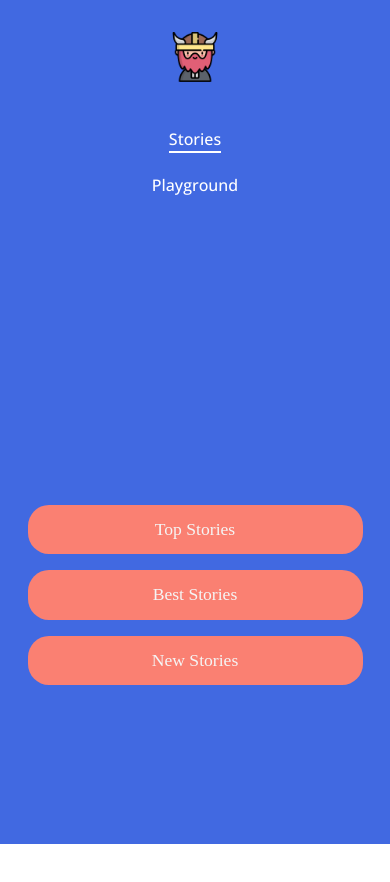
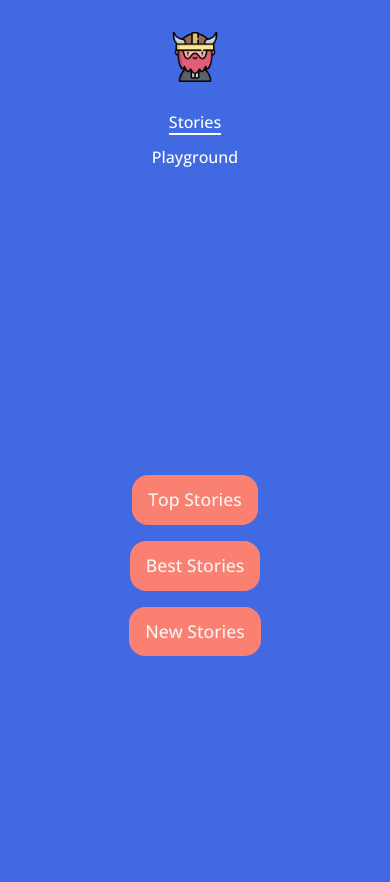
Before and after one commit to Teinovic/playful-news-application, a React (Create React App) app: page /stories in a window 390 px wide. Shown: the top 882 px of the page. Before the commit the page ends 844 px from the top, so only its background shows below. Built offline with nearby package versions, Linux system fonts and the light colour scheme.

Commit message:
responsiveness fixes

```diff
--- a/src/App.scss
+++ b/src/App.scss
@@ -1,3 +1,7 @@
+html {
+  min-height: 100%;
+}
+
 :root {
   --clr-primary-300: whitesmoke;
   --clr-primary-400: salmon;
@@ -7,6 +11,7 @@
 
   --ff-primary: "Open sans", sans-serif;
   --ff-accent: serif;
+  min-height: 100%;
 }
 
 *,
@@ -17,9 +22,9 @@
 
 body {
   font-family: var(--ff-primary);
-  font-weight: 400;
-  font-size: 1.3125rem;
-  line-height: 1.6;
+
+  min-height: 100vh;
+  background-color: var(--clr-primary-300);
 }
 
 body,
@@ -33,17 +38,21 @@ p {
 h1,
 h2,
 h3 {
-  font-family: var(--ff-accent);
+  font-family: var(--ff-primary);
   font-weight: bold;
   line-height: 1;
+  color: var(--clr-primary-300);
 }
 
 header {
   color: var(--clr-neutral-100);
   background-color: var(--clr-primary-900);
+  width: min(90%, 70.5rem);
 }
 
 main {
   color: var(--clr-neutral-100);
   background-color: var(--clr-primary-300);
+  padding: 3rem 0;
+  margin-top: 0;
 }
--- a/src/components/Header/index.tsx
+++ b/src/components/Header/index.tsx
@@ -1,6 +1,6 @@
 import React from "react"
 import styles from "./style.module.scss"
-import { Link } from "react-router-dom"
+import { Link, useNavigate } from "react-router-dom"
 import { NavBar } from "../NavBarBelowHeader"
 
 interface Props {
@@ -16,44 +16,46 @@ export const HeaderComponent: React.FC<Props> = ({
   playgroundColor,
   storyUnderlined,
 }) => {
+  const navigate = useNavigate()
+
   return (
     <header
       className={styles.header}
       style={{ backgroundColor: playgroundColor && "salmon" }}
     >
       <div className={styles.containerNav}>
-        <div className={styles.logoContainer}>
-          <Link to="/">
-            <img
-              src={process.env.PUBLIC_URL + "/images/logo.png"}
-              alt="viking logo"
-              className={styles.siteLogo}
-            />
-          </Link>
+        <div className={styles.logoContainer} onClick={() => navigate("/")}>
+          <img
+            src={process.env.PUBLIC_URL + "/images/logo.png"}
+            alt="viking logo"
+            className={styles.siteLogo}
+          />
         </div>
         <nav>
           <ul className={styles.navList}>
             <li className={styles.navListLi}>
-              <Link
-                to="/stories"
+              <span
+                onClick={() => navigate("/stories")}
+                className={styles.listAttribute}
                 style={{
-                  textDecoration: "none",
                   borderBottom: storiesUnderlined && "white solid 2.5px",
+                  cursor: "pointer",
                 }}
               >
-                <span className={styles.listAttribute}>Stories</span>
-              </Link>
+                Stories
+              </span>
             </li>
             <li className={styles.navListLi}>
-              <Link
-                to="/playground"
+              <span
+                onClick={() => navigate("/playground")}
                 style={{
-                  textDecoration: "none",
                   borderBottom: !storiesUnderlined && "white solid 2.5px",
+                  cursor: "pointer",
                 }}
+                className={styles.listAttribute}
               >
-                <span className={styles.listAttribute}>Playground</span>
-              </Link>
+                Playground
+              </span>
             </li>
           </ul>
         </nav>
--- a/src/components/Header/style.module.scss
+++ b/src/components/Header/style.module.scss
@@ -1,13 +1,13 @@
 .header {
   width: 100%;
   background-color: royalblue;
-  height: 41vh;
+  height: auto;
   position: sticky;
   top: 0;
+  margin-bottom: 0;
 }
 
 .containerNav {
-  width: 80%;
   display: flex;
   flex-direction: column;
   margin-left: auto;
@@ -53,9 +53,9 @@
   }
 }
 
-@media (min-width: 675px) {
+@media (min-width: 600px) {
   .header {
-    height: 12vh;
+    height: auto;
   }
 
   .containerNav {
--- a/src/components/Stories/style.module.scss
+++ b/src/components/Stories/style.module.scss
@@ -1,32 +1,32 @@
 .main {
   width: 100%;
   background-color: royalblue;
+  display: flex;
+  justify-content: center;
+  align-items: center;
+  min-height: 87.5vh;
 }
 
 .storiesContainer {
-  width: 90%;
-  margin: auto;
-  height: 59vh;
+  width: min(90%, 70.5rem);
+  margin-inline: auto;
+  height: auto;
   display: flex;
   flex-direction: column;
   background-color: royalblue;
   justify-content: center;
+  align-items: center;
 
   @media (min-width: 675px) {
     width: 60%;
-    height: 88vh;
+    height: auto;
   }
 
   @media (min-width: 1200px) {
     flex-direction: row;
     align-items: center;
     justify-content: space-around;
-    padding-bottom: 15vh;
-    height: 73vh;
-  }
-
-  @media (max-height: 580px) {
-    padding-top: 10rem;
+    height: auto;
   }
 }
 
@@ -35,7 +35,8 @@
   margin: 0.5rem;
   padding: 1rem;
   border-radius: 1em;
-  transition: 1s ease;
+  transition: 1.5s ease;
+  max-width: 100%;
 
   &:hover {
     -webkit-transform: scale(0.8);
--- a/src/components/storyList/style.module.scss
+++ b/src/components/storyList/style.module.scss
@@ -1,8 +1,9 @@
 .main {
   padding: 2% 15%;
   font-family: "Open Sans", sans-serif;
+  margin-top: 0;
   @media (max-width: 675px) {
-    margin-top: 50px;
+    margin-top: 0;
   }
 }
 
```
